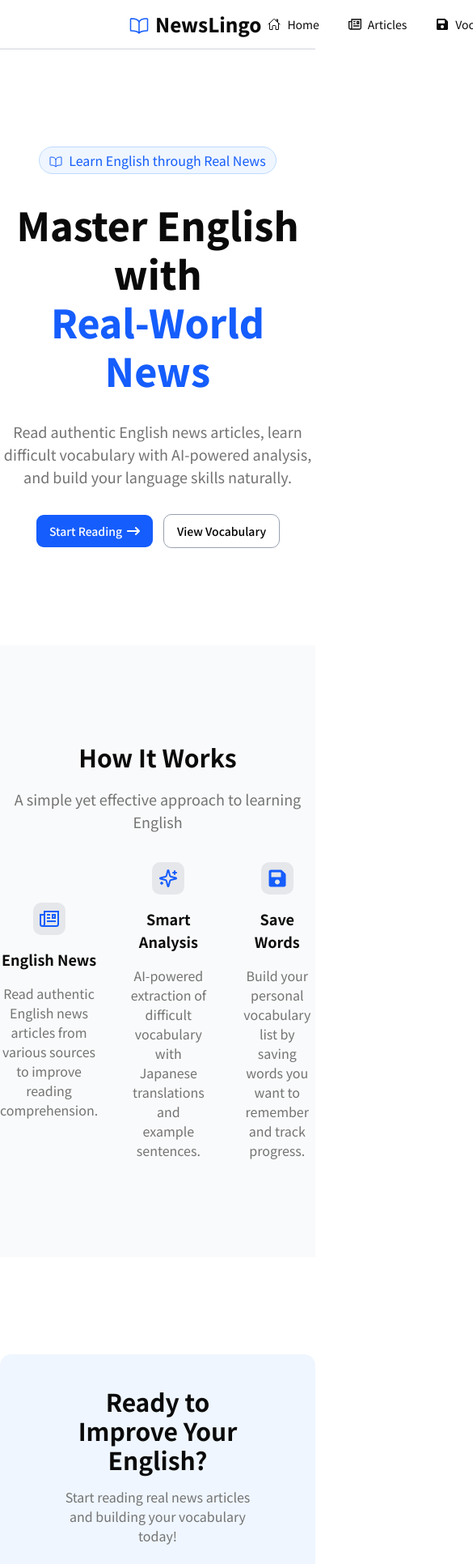
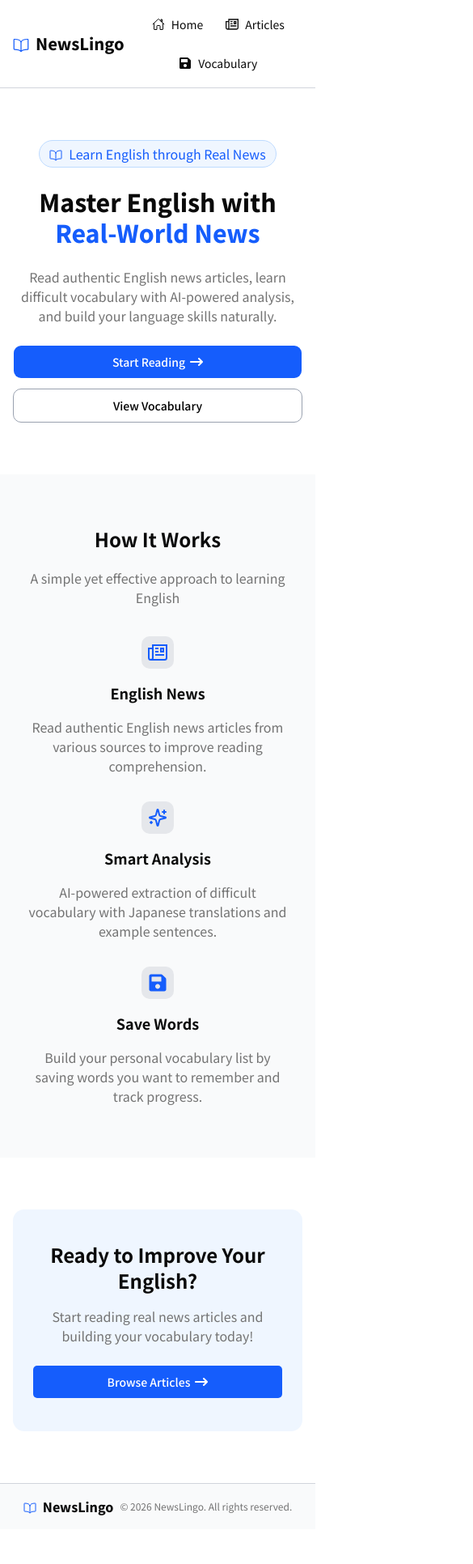
Before and after one commit to towa0829/learning-with-news, a Next.js app: page / in a window 390 px wide. Shown: the top 1932 px of the page at 81% size, 585 px wide, since content can reach past the window. After the commit the page ends 1889 px from the top, so only its background shows below. Built offline with nearby package versions, Linux system fonts and the light colour scheme.

Commit message:
style: adjust responsive for mobile

```diff
--- a/app/article/page.tsx
+++ b/app/article/page.tsx
@@ -2,9 +2,9 @@ import ArticleCardList from "@/components/parts/article/ArticleCardList";
 
 const ArticleListPage = () => {
   return (
-    <main className="py-15 max-w-3xl mx-auto">
-      <h1 className="text-3xl font-bold mb-2">Articles</h1>
-      <p className="text-lg text-muted-foreground mb-8">
+    <main className="mx-auto max-w-6xl px-4 py-12 sm:px-6 sm:py-15">
+      <h1 className="mb-2 text-2xl font-bold sm:text-3xl">Articles</h1>
+      <p className="mb-8 text-base text-muted-foreground sm:text-lg">
         Browse English news articles and expand your vocabulary
       </p>
       <ArticleCardList />
--- a/app/layout.tsx
+++ b/app/layout.tsx
@@ -24,7 +24,7 @@ export default function RootLayout({
       lang="ja"
       className={`${notoSansJp.variable} h-full antialiased`}
     >
-      <body className="min-h-full flex flex-col">
+      <body className="flex min-h-full flex-col overflow-x-hidden">
         <Header />
         {children}
         <Footer />
--- a/components/layout/Footer.tsx
+++ b/components/layout/Footer.tsx
@@ -2,9 +2,9 @@ import { IoBookOutline } from "react-icons/io5";
 
 const Footer = () => {
   return (
-    <footer className="py-4 px-40 border-t border-gray-300 flex items-center justify-between bg-gray-50">
+    <footer className="flex flex-wrap items-center justify-center gap-2 border-t border-gray-300 bg-gray-50 px-4 py-4 text-center sm:justify-between sm:px-6 sm:text-left lg:px-40">
       <h1 className="text-base font-extrabold flex items-center gap-2"><IoBookOutline className="mt-1 text-blue-600" />NewsLingo</h1>
-      <small className="text-muted-foreground">© 2026 NewsLingo. All rights reserved.</small>
+      <small className="text-xs text-muted-foreground sm:text-sm">© 2026 NewsLingo. All rights reserved.</small>
     </footer>
   )
 }
--- a/components/layout/Header.tsx
+++ b/components/layout/Header.tsx
@@ -11,10 +11,10 @@ import { IoHomeOutline } from "react-icons/io5";
 
 const Header = () => {
   return (
-    <header className="sticky top-0 z-50 bg-white py-3 px-40 flex items-center justify-between border-b border-gray-300">
-      <h1 className="text-2xl font-extrabold flex items-center gap-2"><IoBookOutline className="mt-1 text-blue-600" />NewsLingo</h1>
+    <header className="sticky top-0 z-50 flex flex-wrap items-center justify-between gap-3 border-b border-gray-300 bg-white px-4 py-3 sm:px-6 lg:px-40">
+      <h1 className="flex items-center gap-2 text-xl font-extrabold sm:text-2xl"><IoBookOutline className="mt-1 text-blue-600" />NewsLingo</h1>
       <NavigationMenu>
-        <NavigationMenuList className="flex items-center gap-5">
+        <NavigationMenuList className="flex flex-wrap items-center gap-3 sm:gap-5">
           <NavigationMenuItem>
             <NavigationMenuLink href="/"><IoHomeOutline />Home</NavigationMenuLink>
           </NavigationMenuItem>
--- a/components/parts/article/ArticleCard.tsx
+++ b/components/parts/article/ArticleCard.tsx
@@ -27,14 +27,14 @@ const ArticleCard = ({ article }: ArticleCardProps) => {
   };
 
   return (
-    <Card className="mx-auto w-full max-w-sm pt-0">
+    <Card className="mx-auto w-full max-w-md pt-0 md:max-w-none">
       <img
         src={article.urlToImage}
         alt={article.title}
         className="relative z-20 aspect-video w-full object-cover"
       />
       <CardHeader>
-        <p>{article.publishedAt.slice(0, 10)}</p>
+        <p className="text-sm text-muted-foreground">{article.publishedAt.slice(0, 10)}</p>
         <CardTitle className="line-clamp-2">{article.title}</CardTitle>
         <CardDescription className="line-clamp-2">
           {article.description}
--- a/components/parts/article/ArticleCardList.tsx
+++ b/components/parts/article/ArticleCardList.tsx
@@ -27,7 +27,7 @@ const ArticleList = () => {
   }
 
   return (
-    <div className="grid grid-cols-1 md:grid-cols-2 gap-8">
+    <div className="grid grid-cols-1 gap-6 sm:gap-8 lg:grid-cols-2">
       {articles.map((article) => (
         <ArticleCard key={article.id} article={article} />
       ))}
--- a/components/section/home/CTASection.tsx
+++ b/components/section/home/CTASection.tsx
@@ -4,11 +4,11 @@ import { FaArrowRightLong } from "react-icons/fa6";
 
 const CTASection = () => {
   return (
-    <section className="flex flex-col items-center text-center py-30">
-      <div className="bg-blue-50 rounded-xl py-10 px-20">
-        <h2 className="text-3xl font-bold">Ready to Improve Your English?</h2>
+    <section className="flex flex-col items-center px-4 py-16 text-center sm:px-6 sm:py-24 lg:py-30">
+      <div className="w-full max-w-3xl rounded-xl bg-blue-50 px-6 py-10 sm:px-10 lg:px-20">
+        <h2 className="text-2xl font-bold sm:text-3xl">Ready to Improve Your English?</h2>
         <p className="text-base text-muted-foreground mt-4 mb-6">Start reading real news articles and building your vocabulary today!</p>
-        <Button asChild className="bg-blue-600! hover:bg-blue-700! text-white! rounded-sm py-5 px-6">
+        <Button asChild className="w-full rounded-sm bg-blue-600! px-6 py-5 text-white! hover:bg-blue-700! sm:w-auto">
           <Link href="/article">Browse Articles<FaArrowRightLong /></Link>
         </Button>
       </div>
--- a/components/section/home/FeatureSection.tsx
+++ b/components/section/home/FeatureSection.tsx
@@ -4,12 +4,12 @@ import { FaSave } from "react-icons/fa";
 
 const FeatureSection = () => {
   return (
-    <section className="flex flex-col items-center text-center py-30 gap-5 bg-gray-50">
-      <h2 className="text-3xl font-bold">How It Works</h2>
-      <p className="text-lg text-muted-foreground max-w-2xl">
+    <section className="flex flex-col items-center gap-5 bg-gray-50 px-4 py-16 text-center sm:px-6 sm:py-24 lg:py-30">
+      <h2 className="text-2xl font-bold sm:text-3xl">How It Works</h2>
+      <p className="max-w-2xl text-base text-muted-foreground sm:text-lg">
         A simple yet effective approach to learning English
       </p>
-      <div className="flex items-center justify-center gap-10 mt-4">
+      <div className="mt-4 grid w-full max-w-5xl grid-cols-1 gap-8 sm:grid-cols-2 lg:grid-cols-3 lg:gap-10">
         <div className="flex flex-col items-center gap-4">
           <GrArticle className="bg-gray-200 rounded-lg text-blue-600 w-10 h-10 p-2" />
           <h3 className="font-bold text-lg">English News</h3>
--- a/components/section/home/HeroSection.tsx
+++ b/components/section/home/HeroSection.tsx
@@ -5,19 +5,19 @@ import { FaArrowRightLong } from "react-icons/fa6";
 
 const HeroSection = () => {
   return (
-    <section className="flex flex-col items-center text-center py-30 gap-8">
+    <section className="flex flex-col items-center gap-6 px-4 py-16 text-center sm:px-6 sm:py-24 lg:py-30">
       <div className="py-1 px-3 rounded-3xl bg-blue-50 text-blue-600 border border-blue-200">
         <p className="flex gap-2 items-center"><IoBookOutline className="mt-1" />Learn English through Real News</p>
       </div>
-      <h1 className="text-5xl font-extrabold leading-tight">Master English with<br /><span className="text-blue-600">Real-World News</span></h1>
-      <p className="text-lg text-muted-foreground max-w-2xl">
+      <h1 className="text-3xl font-extrabold leading-tight sm:text-4xl lg:text-5xl">Master English with<br /><span className="text-blue-600">Real-World News</span></h1>
+      <p className="max-w-2xl text-base text-muted-foreground sm:text-lg">
         Read authentic English news articles, learn difficult vocabulary with AI-powered analysis, and build your language skills naturally.
       </p>
-      <div className="flex gap-3 items-center">
-        <Button asChild className="bg-blue-600! hover:bg-blue-700! text-white! py-5 px-4">
+      <div className="flex w-full flex-col items-center gap-3 sm:w-auto sm:flex-row">
+        <Button asChild className="w-full bg-blue-600! px-4 py-5 text-white! hover:bg-blue-700! sm:w-auto">
           <Link href="/article">Start Reading<FaArrowRightLong /></Link>
         </Button>
-        <Button asChild className="bg-white! hover:bg-blue-600! text-black! hover:text-white! border-gray-400 py-5 px-4">
+        <Button asChild className="w-full border-gray-400 bg-white! px-4 py-5 text-black! hover:bg-blue-600! hover:text-white! sm:w-auto">
           <Link href="/vocabulary">View Vocabulary</Link>
         </Button>
       </div>
```
Also changed, not shown: app/article/[id]/page.tsx (+13 -13 lines).
